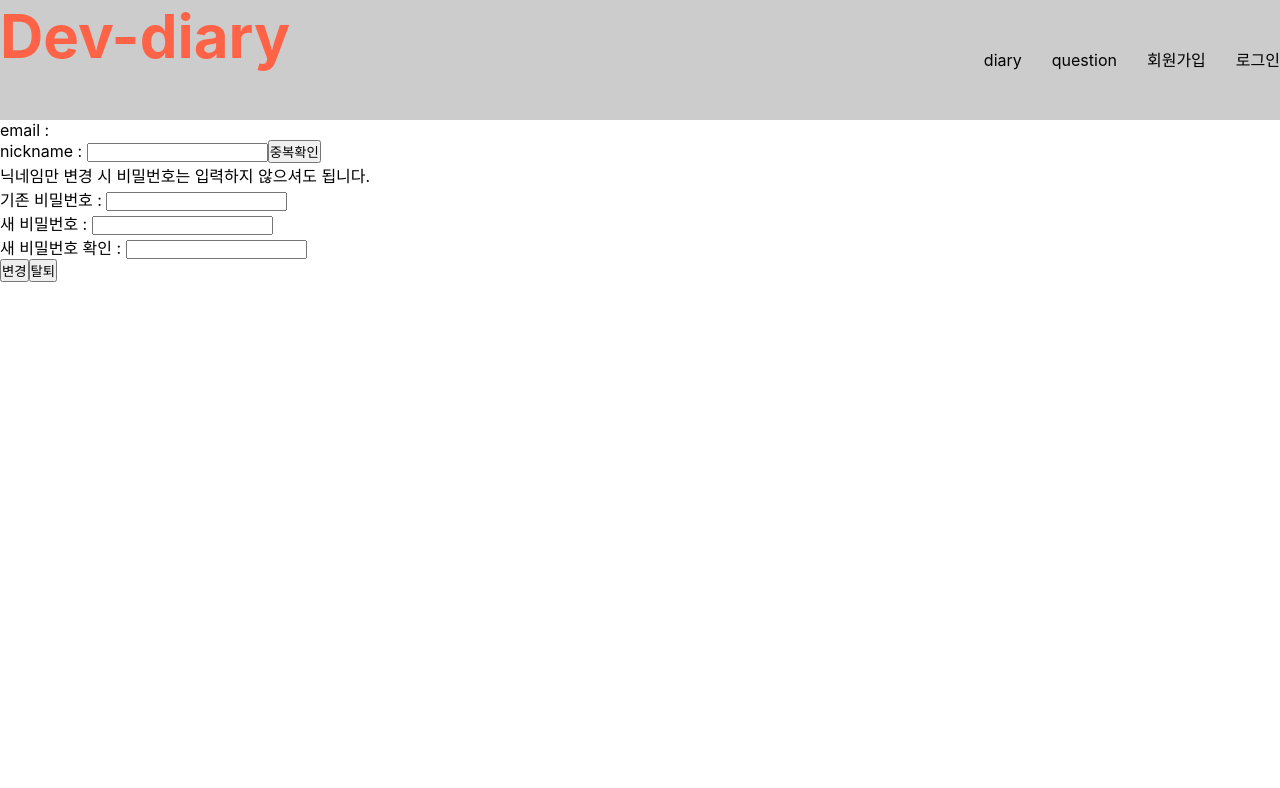
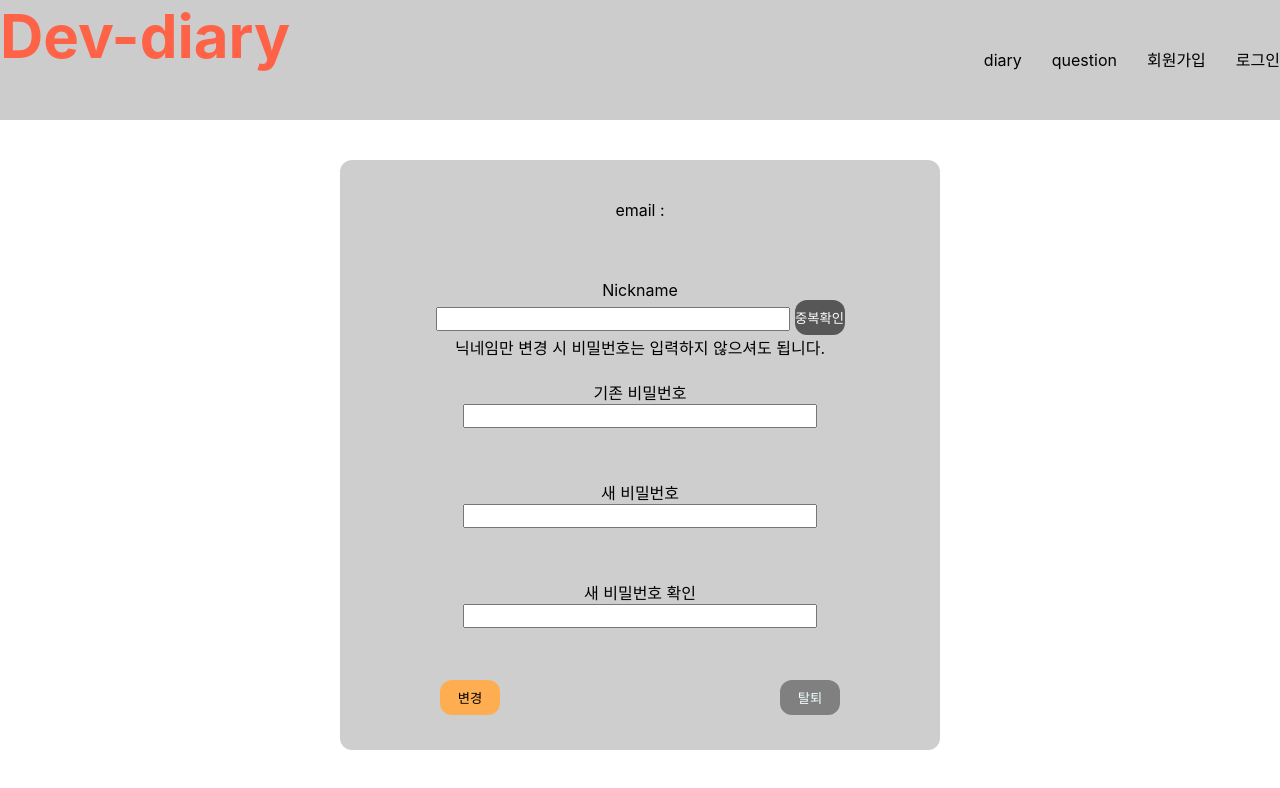
Before and after one commit to codestates/devDiary-client, a React (Create React App) app: page /user/updateUserinfo in a window 1280 px wide. Shown: the top 788 px of the page. Built offline with nearby package versions, Linux system fonts and the light colour scheme.

Commit message:
CSS/#86/유저정보 수정페이지 UpdateUserInfo.js

```diff
--- a/src/component/UpdateUserInfo.js
+++ b/src/component/UpdateUserInfo.js
@@ -2,6 +2,7 @@ import React from "react";
 import axios from "axios";
 import DeleteModal from "./DeleteModal"
 import CompleteModal from "./CompleteModal"
+import "./css/UpdateUserInfo.css"
 import {
   withRouter,
 } from "react-router-dom";
@@ -129,32 +130,47 @@ class UpdateUserInfo extends React.Component {
   }
   render() {
     return (
-      <>
-        <div>email : {this.props.userinfo.email}</div>
-        <span>nickname : </span>
-        <input type='text' placeholder={this.props.userinfo.username} onChange={this.handleInputValue("username")}></input>
-        <button onClick={this.checkUsername}>중복확인</button>
+      <div className="content-wrapper">
+        <center id="center-wrapper">
+          <div className="userInfoEntry"><br/>email : {this.props.userinfo.email}</div>
+          <div className="userInfoEntry">
+            <span>Nickname <br/>
+              <input className="UserinfoInput" type='text' placeholder={this.props.userinfo.username} onChange={this.handleInputValue("username")}></input>
+              <button id="checkBtn" onClick={this.checkUsername}>중복확인</button>
               <br></br>
               <p>닉네임만 변경 시 비밀번호는 입력하지 않으셔도 됩니다.</p>
-        <span>기존 비밀번호 : </span>
-        <input type='password' name='oldPassword' onBlur={this.checkOldPassword} onChange={this.handleInputValue("oldPassword")}></input>
+            </span>
+          </div>
+          <div className="userInfoEntry">
+            <span>기존 비밀번호 <br/>
+            <input className="UserinfoInput" type='password' name='oldPassword' onBlur={this.checkOldPassword} onChange={this.handleInputValue("oldPassword")}></input>
             <br></br>
-        <span>새 비밀번호 : </span>
-        <input type='password' name='newPassword' onChange={this.handleInputValue("newPassword")}></input>
+            </span>
+          </div>
+          <div className="userInfoEntry">
+            <span>새 비밀번호 <br/>
+            <input className="UserinfoInput" type='password' name='newPassword' onChange={this.handleInputValue("newPassword")}></input>
             <br></br>
-        <span>새 비밀번호 확인 : </span>
-        <input type='password' name='newPasswordCheck' onChange={this.handleInputValue("newPasswordCheck")}></input>
+            </span>
+          </div>
+          <div className="userInfoEntry">
+            <span>새 비밀번호 확인<br/> </span>
+            <input className="UserinfoInput" type='password' name='newPasswordCheck' onChange={this.handleInputValue("newPasswordCheck")}></input>
             <br></br>
+          </div>
           <div>{this.state.errorMsg}</div>
-        <button onClick={this.submitUserinfo}>변경</button>
-        <button onClick={this.deleteUserInfo}>탈퇴</button>
+          <div className="userInfoEntry btns">
+            <button id="updateBtn" className="btns" onClick={this.submitUserinfo}>변경</button>
+            <button id="deleteBtn" className="btns" onClick={this.deleteUserInfo}>탈퇴</button>
+          </div>
           {this.state.isDelete&&(
             <DeleteModal deleteUserInfo={this.deleteUserInfo} deleteCompleteUserInfo={this.deleteCompleteUserInfo}></DeleteModal>
           )}
           {this.state.isComplete&&(
             <CompleteModal deleteUserInfo={this.deleteUserInfo} deleteCompleteUserInfo={this.deleteCompleteUserInfo}></CompleteModal>
           )}
-      </>
+        </center>
+      </div>
     );
   }
 }
--- /dev/null
+++ b/src/component/css/UpdateUserInfo.css
@@ -0,0 +1,59 @@
+div .content-wrapper {
+  /* border: 1px solid red;!삭제예정 */
+  width: 600px;
+  float: none;
+  margin: auto;
+}
+
+#center-wrapper {
+  background-color: rgb(206, 206, 206);
+  border-radius: 12px;
+  margin-top: 40px;
+}
+
+.userInfoEntry {
+  height: 70px;
+  padding-top: 20px;
+  margin: 10px auto;
+  /* border: 1px solid black; */
+}
+
+.UserinfoInput {
+  width: 350px;
+  height: 20px;
+  text-align: center;
+}
+
+#checkBtn {
+  margin-left: 5px;
+  width: 50px;
+  height: 35px;
+  background-color: rgb(87, 87, 87);
+  border-radius: 12px;
+  border: none;
+  color: white
+}
+
+#updateBtn {
+  width: 60px;
+  height: 35px;
+  background-color: rgb(254, 174, 81);
+  border-radius: 12px;
+  border: none;
+  float:left;
+}
+
+#deleteBtn {
+  width: 60px;
+  height: 35px;
+  background-color: gray;
+  border-radius: 12px;
+  color: azure;
+  border: none;
+  float:right;
+}
+
+div .btns {
+  width: 400px;
+  margin: auto;
+}
```
Lines whose indentation alone changed are shown as unchanged.
